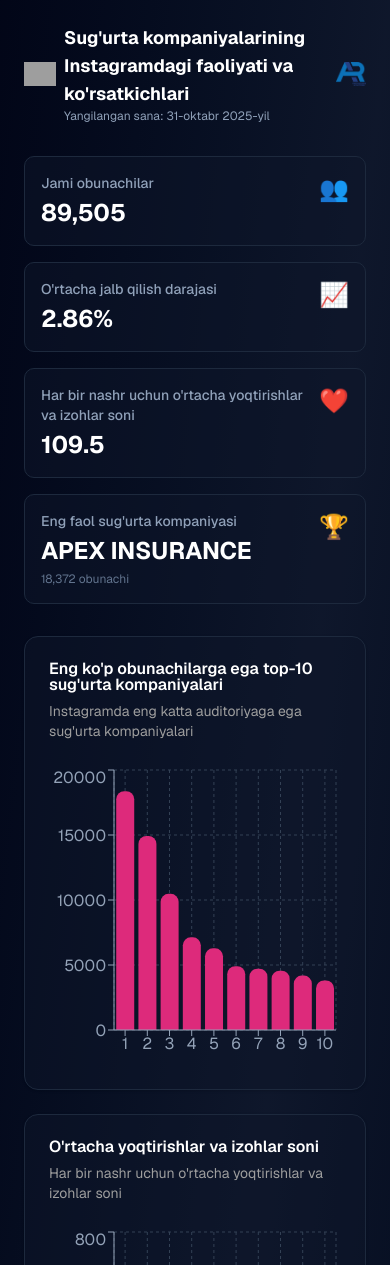
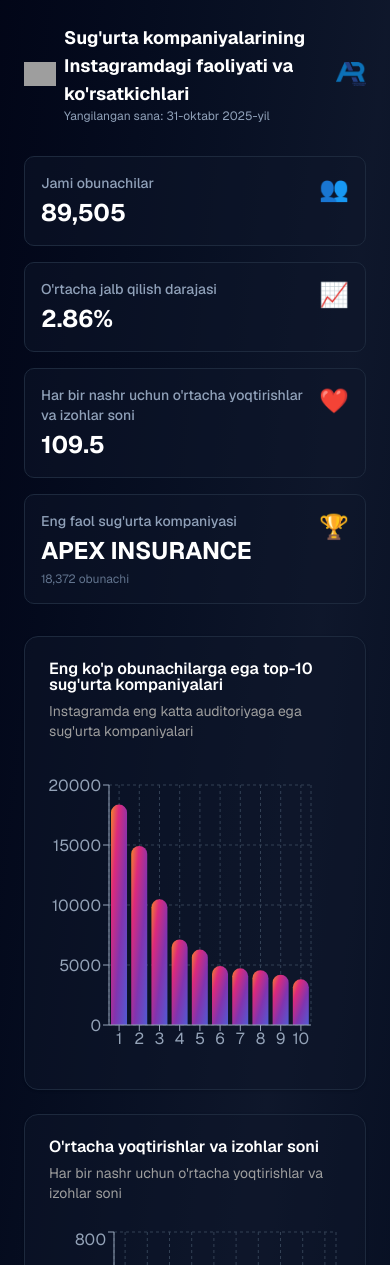
Before and after one commit to saadfalcon1/ahbor-reyting-insta-insurance-10, a Next.js app: page / in a window 390 px wide. Shown: the top 1265 px of the page. Built offline with nearby package versions, Linux system fonts and the light colour scheme; grey boxes are pictures that could not be loaded.

Commit message:
Enhance FollowersChart with gradient and responsive layout

```diff
--- a/components/charts/followers-chart.tsx
+++ b/components/charts/followers-chart.tsx
@@ -1,6 +1,16 @@
 "use client"
 
-import { BarChart, Bar, XAxis, YAxis, CartesianGrid, Tooltip, ResponsiveContainer } from "recharts"
+import {
+  BarChart,
+  Bar,
+  XAxis,
+  YAxis,
+  CartesianGrid,
+  Tooltip,
+  ResponsiveContainer,
+  Cell,
+  defs,
+} from "recharts"
 import type { insuranceData } from "@/lib/data"
 
 interface FollowersChartProps {
@@ -14,7 +24,7 @@ const CustomTooltip = ({ active, payload }: any) => {
     return (
       <div className="bg-slate-900 border border-slate-600 rounded-lg p-2">
         <p className="text-slate-100 font-semibold">{bank.company_name}</p>
-        <p className="text-blue-400">Obunachilar soni: {followers.toLocaleString()}</p>
+        <p className="text-pink-400">Obunachilar soni: {followers.toLocaleString()}</p>
       </div>
     )
   }
@@ -31,20 +41,33 @@ export function FollowersChart({ data, onBankClick }: FollowersChartProps) {
   }))
 
   return (
-    <ResponsiveContainer width="100%" height={300}>
-      <BarChart data={chartData}>
+    <div className="w-full h-[300px] sm:h-[400px] md:h-[450px] lg:h-[500px]">
+      <ResponsiveContainer width="100%" height="100%">
+        <BarChart data={chartData} margin={{ top: 20, right: 30, left: 0, bottom: 10 }}>
+          {/* Instagram Gradient */}
+          <defs>
+            <linearGradient id="instagramGradient" x1="0" y1="0" x2="1" y2="1">
+              <stop offset="0%" stopColor="#F58529" />
+              <stop offset="25%" stopColor="#DD2A7B" />
+              <stop offset="60%" stopColor="#8134AF" />
+              <stop offset="100%" stopColor="#515BD4" />
+            </linearGradient>
+          </defs>
+
           <CartesianGrid strokeDasharray="3 3" stroke="#334155" />
           <XAxis dataKey="name" stroke="#94a3b8" />
           <YAxis stroke="#94a3b8" />
-        <Tooltip content={<CustomTooltip />} cursor={{ fill: "rgba(59, 130, 246, 0.1)" }} />
+          <Tooltip content={<CustomTooltip />} cursor={{ fill: "rgba(221, 42, 123, 0.1)" }} />
+
           <Bar
             dataKey="followers"
-          fill="#DD2A7B"
+            fill="url(#instagramGradient)"
             onClick={(data) => onBankClick(data.bank)}
             cursor="pointer"
             radius={[8, 8, 0, 0]}
           />
         </BarChart>
       </ResponsiveContainer>
+    </div>
   )
 }
```
Lines whose indentation alone changed are shown as unchanged.
